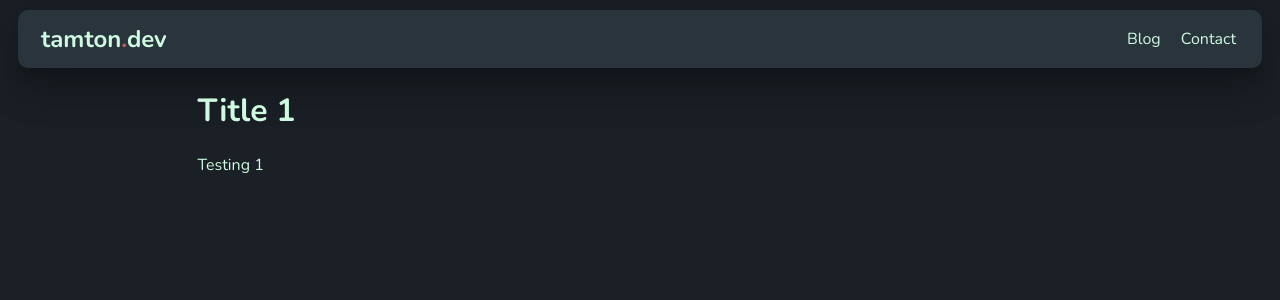
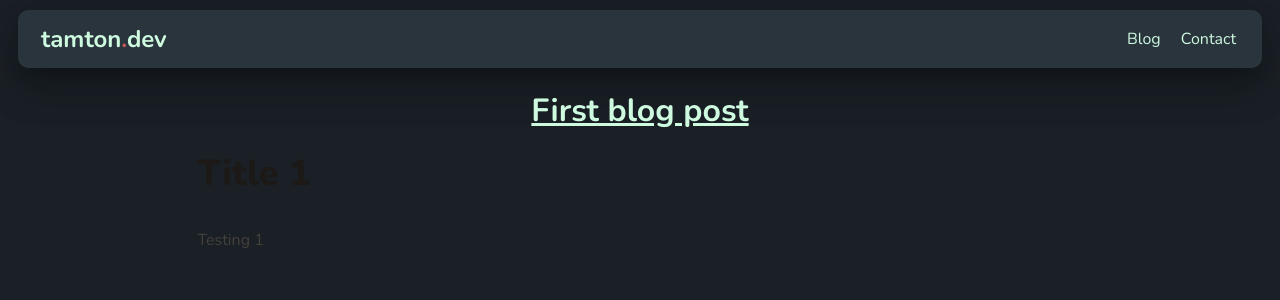
Before and after one commit to tamton-aquib/tamton-aquib.github.io, a Next.js app: page /blog/first in a window 1280 px wide. Shown: the top 300 px of the page. Built offline with nearby package versions, Linux system fonts and the light colour scheme.

Commit message:
feat(blog): add tailwind/typography

```diff
--- a/app/blog/[slug]/page.tsx
+++ b/app/blog/[slug]/page.tsx
@@ -19,7 +19,10 @@ const BlogPage = ({ params }: Props) => {
 
 	return (
 		<main className="ml-[15%] mr-[15%]">
-			<Markdown>{m.content}</Markdown>
+			<h1 className="flex justify-center underline">{m.data.title}</h1>
+			<article className="prose prose-stone dark:prose-invert">
+				<Markdown>{m.content}</Markdown>
+			</article>
 		</main>
 	);
 }
--- a/app/blog/page.tsx
+++ b/app/blog/page.tsx
@@ -20,7 +20,7 @@ const BlogList = () => {
 				return (
 					<Link key={blog.slug} href={`blog/${blog.slug}`}>
 						<div className="flex flex-col p-8 m-2 ml-[15%] mr-[15%] align-self-center blog-card">
-							<div className="text-sm mb-2">{formattedDate}</div>
+							<div className="text-sm mb-2 italic">{formattedDate}</div>
 							<div className="text-xl font-bold">{blog.title}</div>
 							<div className="text-sm">{blog.description}</div>
 						</div>
--- a/package.json
+++ b/package.json
@@ -19,12 +19,14 @@
     "react-dom": "^18"
   },
   "devDependencies": {
+    "@tailwindcss/typography": "^0.5.13",
     "@types/node": "^20",
     "@types/react": "^18",
     "@types/react-dom": "^18",
     "eslint": "^8",
     "eslint-config-next": "14.2.3",
     "postcss": "^8",
+    "shiki": "^1.6.0",
     "tailwindcss": "^3.4.1",
     "typescript": "^5"
   }
--- a/tailwind.config.ts
+++ b/tailwind.config.ts
@@ -15,6 +15,8 @@ const config: Config = {
 			},
 		},
 	},
-  plugins: [],
+	plugins: [
+		require('@tailwindcss/typography'),
+	],
 };
 export default config;
```
Also changed, not shown: blog/second.md (+1 -0 lines), 2 other files (tests, documents, lock files or other folders). Lines whose indentation alone changed are shown as unchanged.
